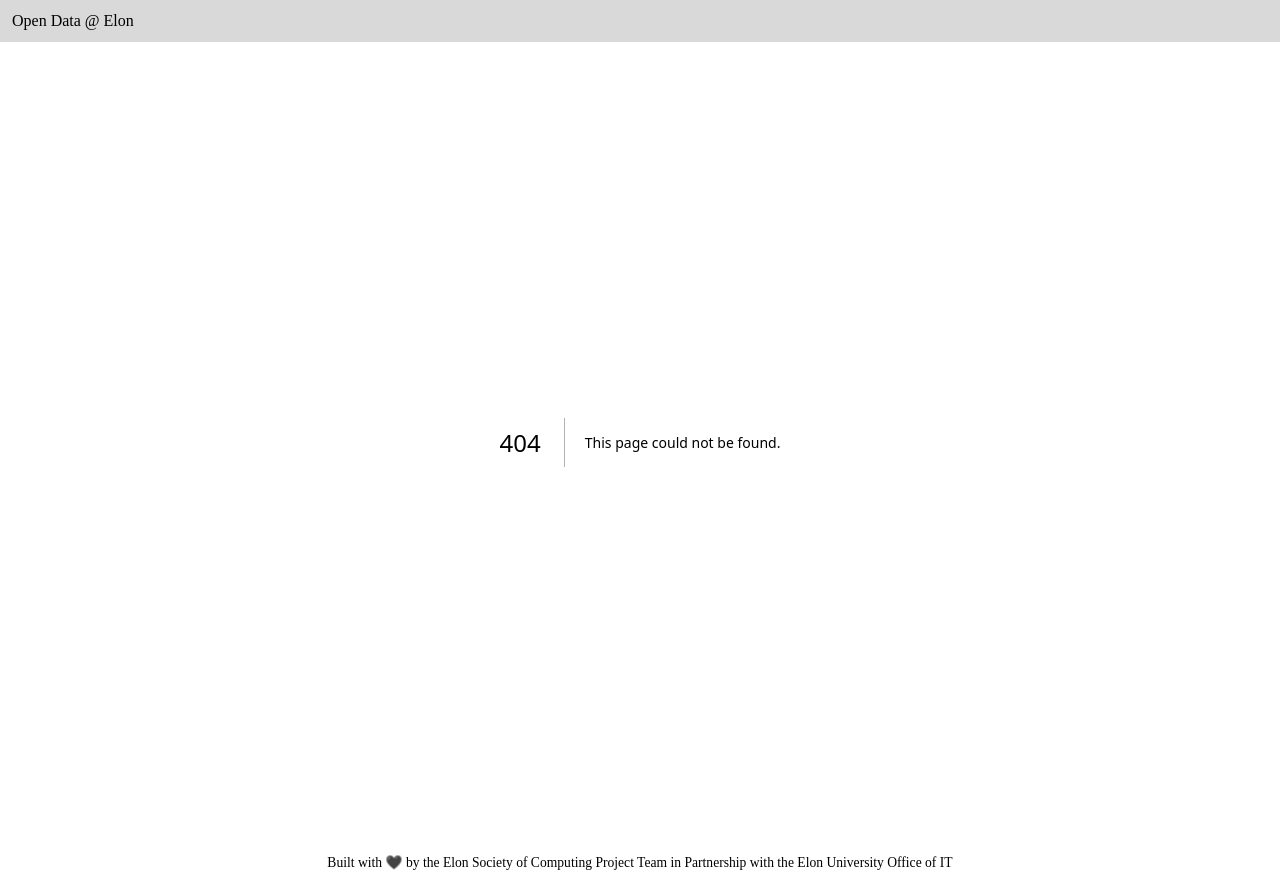
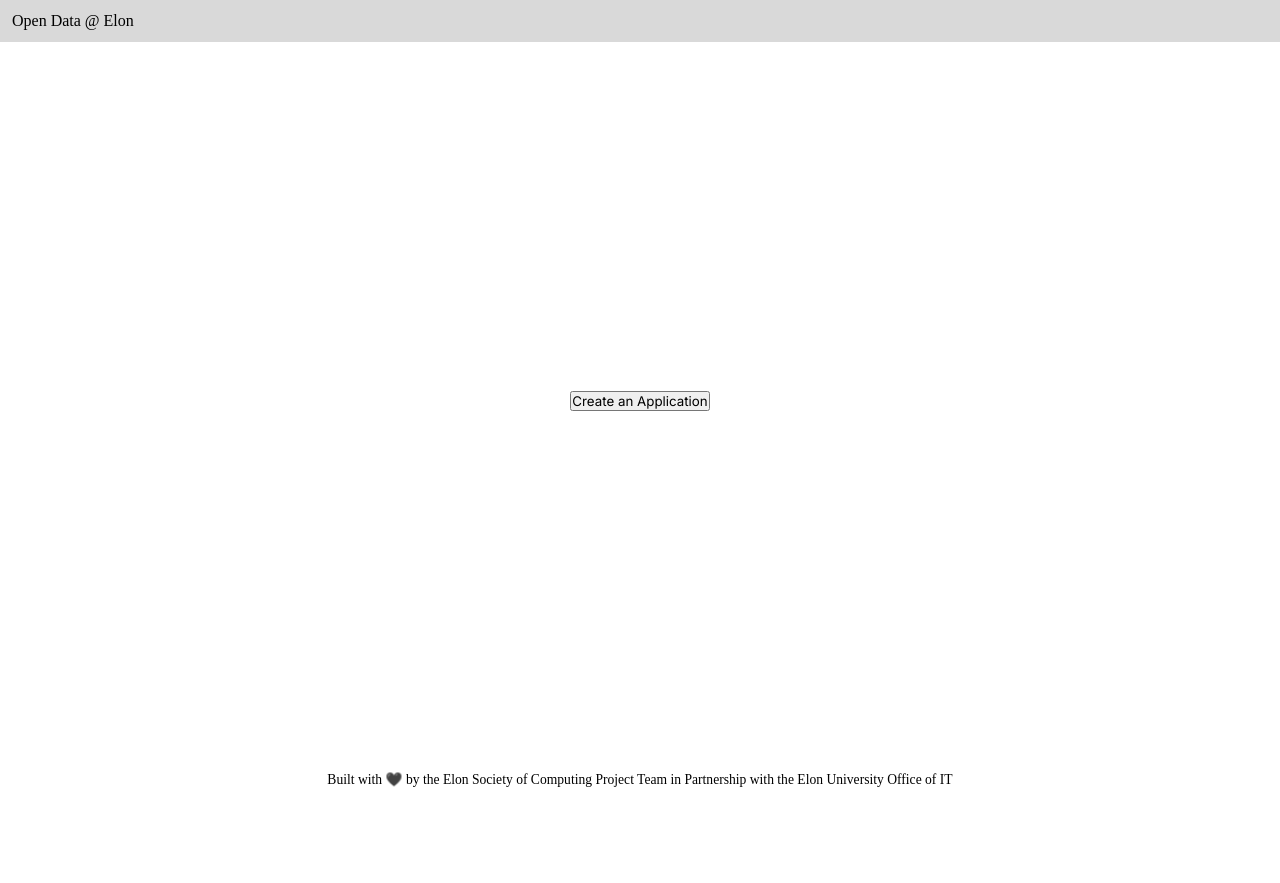
Before and after one commit to elonsoc/ods, a Next.js app in the folder frontend/: page /apps in a window 1280 px wide. Before the commit this address had no page. After the commit the page ends 800 px from the top, so only its background shows below. Built offline with nearby package versions, Linux system fonts and the light colour scheme.

Commit message:
Added apps page

```diff
--- /dev/null
+++ b/frontend/src/pages/apps.tsx
@@ -0,0 +1,6 @@
+import Apps from '@/components/Apps/Apps';
+import Link from 'next/link';
+
+export default function App() {
+	return <Apps />;
+}
```
